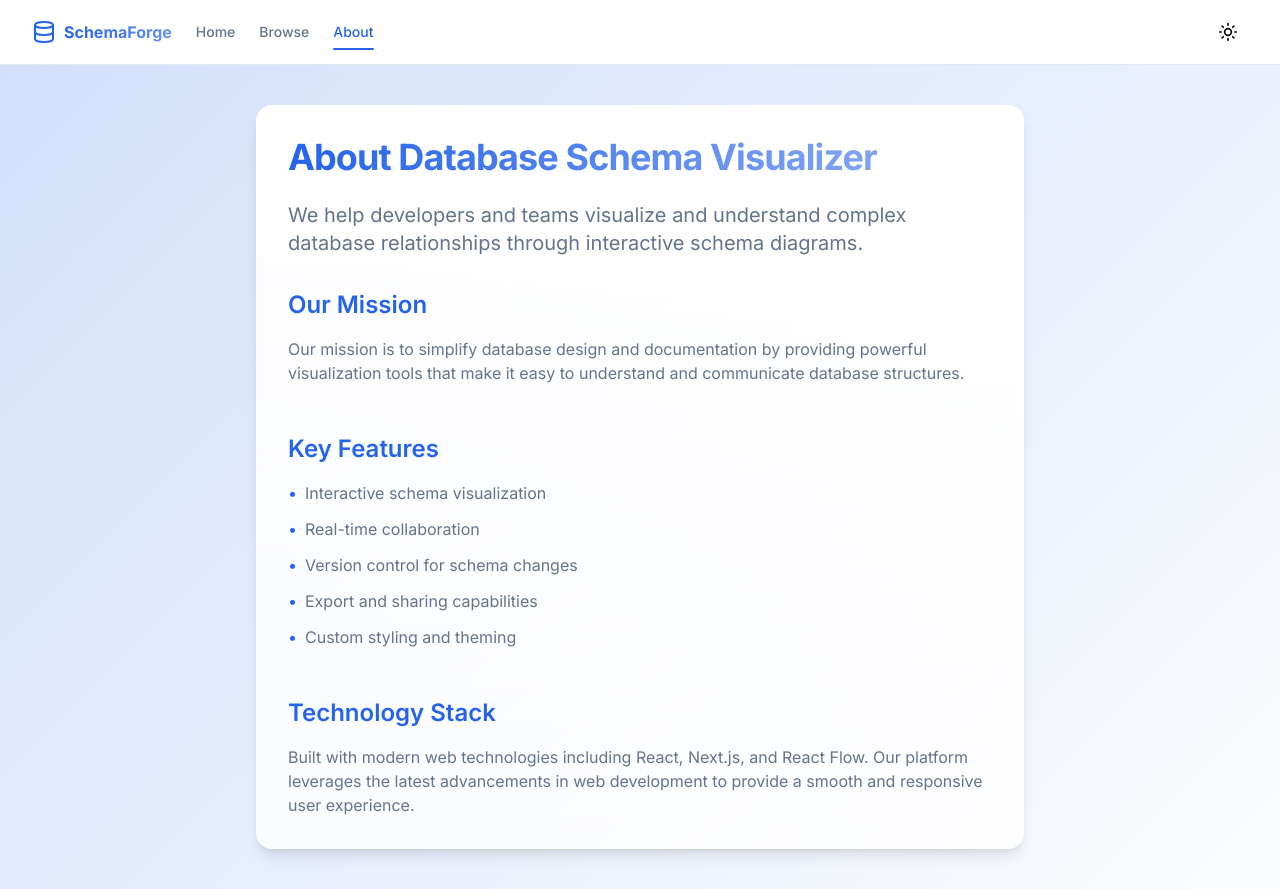
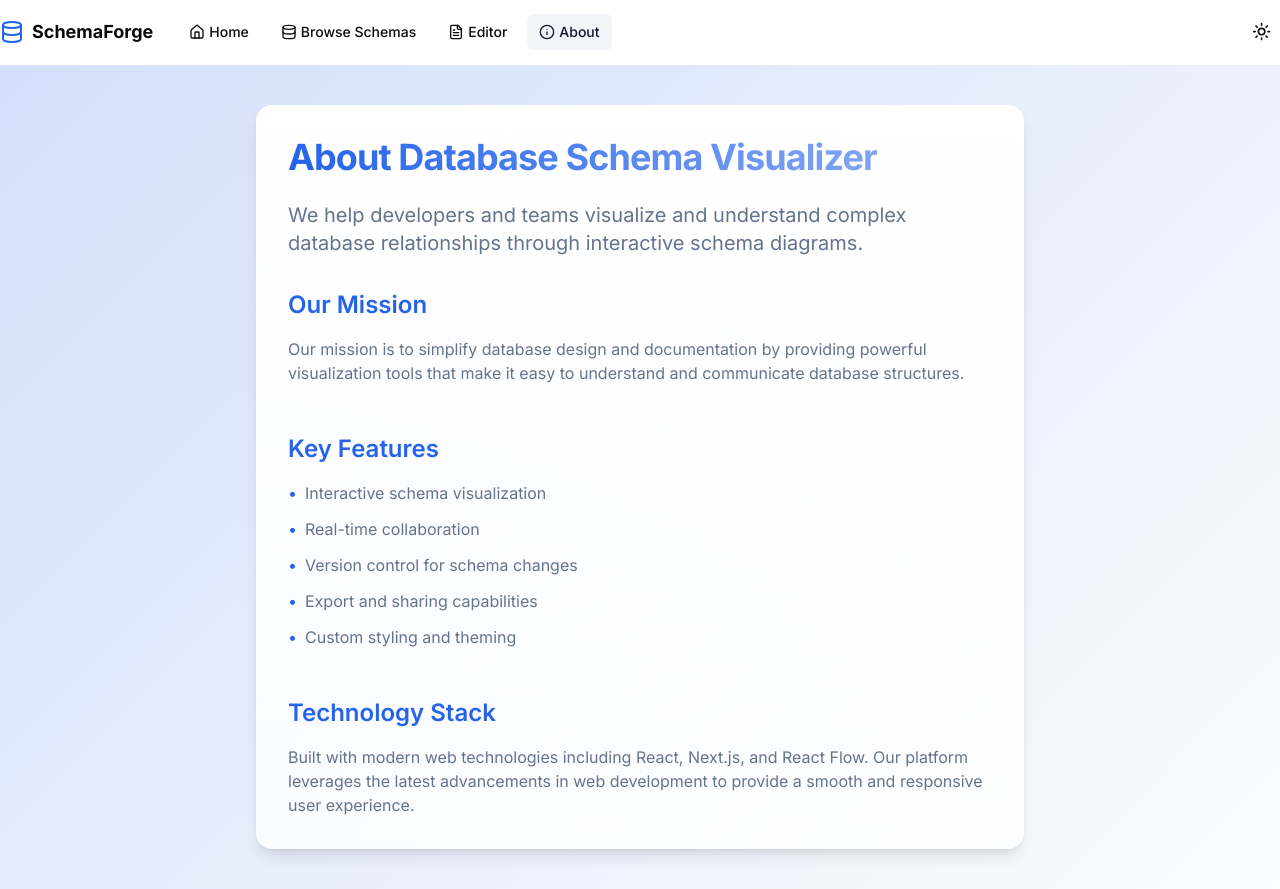
Before and after one commit to mahmoud661/Schema-Forge, a Next.js app: page /about in a window 1280 px wide. Built offline with nearby package versions, Linux system fonts and the light colour scheme.

Commit message:
enahnce the theme and layouts

```diff
--- a/app/layout.tsx
+++ b/app/layout.tsx
@@ -1,14 +1,8 @@
-import './globals.css';
-import type { Metadata } from 'next';
-import { Inter } from 'next/font/google';
-import { ThemeProvider } from "next-themes";
+import "./globals.css";
+import { Inter } from "next/font/google";
+import { ThemeProvider } from "@/components/theme-provider";
 
-const inter = Inter({ subsets: ['latin'] });
-
-export const metadata: Metadata = {
-  title: 'SchemaForge - Database Schema Visualization',
-  description: 'Interactive database schema visualization and design tool',
-};
+const inter = Inter({ subsets: ["latin"] });
 
 export default function RootLayout({
   children,
@@ -24,7 +18,6 @@ export default function RootLayout({
           enableSystem
           disableTransitionOnChange
         >
-
           {children}
         </ThemeProvider>
       </body>
--- a/components/navigation.tsx
+++ b/components/navigation.tsx
@@ -1,100 +1,94 @@
 "use client";
 
-import { useState } from "react";
+import * as React from "react";
 import Link from "next/link";
 import { usePathname } from "next/navigation";
 import { cn } from "@/lib/utils";
 import { Button } from "@/components/ui/button";
-import { MoonIcon, SunIcon, Database, Menu, X } from "lucide-react";
-import { useTheme } from "next-themes";
+import { ThemeToggle } from "@/components/theme-toggle";
+import { Database, FileText, Home, Info } from "lucide-react";
 
 export function Navigation() {
   const pathname = usePathname();
-  const { resolvedTheme, setTheme } = useTheme();
-  const [isMenuOpen, setIsMenuOpen] = useState(false);
+  const [isScrolled, setIsScrolled] = React.useState(false);
 
-  const links = [
-    { href: "/", label: "Home" },
-    { href: "/browse", label: "Browse" },
-    { href: "/about", label: "About" },
+  // Optimize by using passive listener and throttling scroll event
+  React.useEffect(() => {
+    const handleScroll = () => {
+      setIsScrolled(window.scrollY > 10);
+    };
+
+    // Add the event listener with passive option for better performance
+    window.addEventListener("scroll", handleScroll, { passive: true });
+
+    // Initial check
+    handleScroll();
+
+    // Cleanup
+    return () => {
+      window.removeEventListener("scroll", handleScroll);
+    };
+  }, []);
+
+  const routes = [
+    {
+      path: "/",
+      label: "Home",
+      icon: Home,
+    },
+    {
+      path: "/browse",
+      label: "Browse Schemas",
+      icon: Database,
+    },
+    {
+      path: "/schemas",
+      label: "Editor",
+      icon: FileText,
+    },
+    {
+      path: "/about",
+      label: "About",
+      icon: Info,
+    },
   ];
 
   return (
-    <header className="sticky top-0 z-50 w-full border-b bg-background/95 backdrop-blur supports-[backdrop-filter]:bg-background/60">
-      <div className="container flex h-16 items-center justify-between px-4 sm:px-6 lg:px-8">
+    <header
+      className={cn(
+        "sticky top-0 z-50 w-full border-b backdrop-blur-sm transition-all duration-200",
+        isScrolled ? "border-border bg-background/90" : "border-transparent bg-background/50"
+      )}
+    >
+      <div className="container flex h-16 items-center justify-between">
         <div className="flex items-center gap-6">
-          <Link href="/" className="flex items-center gap-2 transition-opacity hover:opacity-80">
+          <Link href="/" className="flex items-center gap-2">
             <Database className="h-6 w-6 text-primary" />
-            <span className="font-bold bg-clip-text text-transparent bg-gradient-to-r from-primary to-primary/70">
-              SchemaForge
-            </span>
+            <span className="font-bold text-lg hidden md:inline-flex">SchemaForge</span>
           </Link>
-          <nav className="hidden md:flex items-center space-x-6 text-sm font-medium">
-            {links.map((link) => (
-              <Link
-                key={link.href}
-                href={link.href}
-                className={cn(
-                  "transition-colors hover:text-primary relative py-2",
-                  pathname === link.href
-                    ? "text-primary after:absolute after:bottom-0 after:left-0 after:right-0 after:h-0.5 after:bg-primary after:rounded-full"
-                    : "text-muted-foreground"
-                )}
-              >
-                {link.label}
-              </Link>
-            ))}
+          <nav className="flex items-center gap-1 sm:gap-2">
+            {routes.map((route) => {
+              const isActive = pathname === route.path;
+
+              return (
+                <Link href={route.path} key={route.path}>
+                  <Button
+                    variant={isActive ? "secondary" : "ghost"}
+                    size="sm"
+                    className="flex items-center gap-1 h-9"
+                  >
+                    <route.icon className="h-4 w-4" />
+                    <span className="hidden sm:inline-flex">{route.label}</span>
+                  </Button>
+                </Link>
+              );
+            })}
           </nav>
         </div>
-        <div className="flex items-center gap-4">
-          <Button
-            variant="ghost"
-            size="icon"
-            onClick={() => setTheme(resolvedTheme === "dark" ? "light" : "dark")}
-            className="rounded-full hover:bg-primary/10"
-          >
-            <SunIcon className="h-5 w-5 rotate-0 scale-100 transition-all dark:-rotate-90 dark:scale-0" />
-            <MoonIcon className="absolute h-5 w-5 rotate-90 scale-0 transition-all dark:rotate-0 dark:scale-100" />
-            <span className="sr-only">Toggle theme</span>
-          </Button>
-          <Button
-            variant="ghost"
-            size="icon"
-            className="md:hidden rounded-full hover:bg-primary/10"
-            onClick={() => setIsMenuOpen(!isMenuOpen)}
-          >
-            {isMenuOpen ? (
-              <X className="h-5 w-5" />
-            ) : (
-              <Menu className="h-5 w-5" />
-            )}
-            <span className="sr-only">Toggle menu</span>
-          </Button>
+        <div className="flex items-center gap-2">
+          <ThemeToggle />
         </div>
       </div>
-
-      {/* Mobile menu */}
-      {isMenuOpen && (
-        <div className="md:hidden border-t bg-background">
-          <nav className="flex flex-col p-4">
-            {links.map((link) => (
-              <Link
-                key={link.href}
-                href={link.href}
-                onClick={() => setIsMenuOpen(false)}
-                className={cn(
-                  "px-4 py-3 text-sm font-medium rounded-lg transition-colors",
-                  pathname === link.href
-                    ? "bg-primary/10 text-primary"
-                    : "text-muted-foreground hover:bg-primary/5 hover:text-primary"
-                )}
-              >
-                {link.label}
-              </Link>
-            ))}
-          </nav>
-        </div>
-      )}
     </header>
   );
 }
--- a/components/schema-node.tsx
+++ b/components/schema-node.tsx
@@ -14,8 +14,7 @@ import { SchemaNodeData, ColumnSchema } from "@/app/schemas/editor/[id]/types";
 
 const getHandleStyle = (type: 'source' | 'target', hasConstraints: boolean = false) => ({
   background: type === 'source' ? '#10b981' : '#3b82f6',
-  width: '12px',
-  height: '12px',
+
   border: '2px solid white',
   boxShadow: `0 0 10px ${type === 'source' ? 'rgba(16, 185, 129, 0.9)' : 'rgba(59, 130, 246, 0.9)'}`,
   opacity: hasConstraints ? 1 : 0.5,
@@ -51,7 +50,7 @@ const SchemaNode = memo(
                   id={`target-${column.title}`}
                   type="target"
                   position={Position.Left}
-                  className="!absolute transition-all duration-150 hover:scale-110"
+                  className="!absolute transition-all duration-150 "
                   style={getHandleStyle('target', isPrimary || isUnique)}
                 />
 
@@ -85,7 +84,7 @@ const SchemaNode = memo(
                   id={`source-${column.title}`}
                   type="source"
                   position={Position.Right}
-                  className="!absolute transition-all duration-150 hover:scale-110"
+                  className="!absolute transition-all duration-150 "
                   style={getHandleStyle('source', isPrimary || isUnique)}
                 />
               </DatabaseSchemaTableRow>
--- /dev/null
+++ b/components/theme-provider.tsx
@@ -0,0 +1,13 @@
+"use client";
+
+import * as React from "react";
+import { ThemeProvider as NextThemesProvider } from "next-themes";
+import { type ThemeProviderProps } from "next-themes/dist/types";
+
+export function ThemeProvider({ children, ...props }: ThemeProviderProps) {
+  return (
+    <NextThemesProvider {...props}>
+      {children}
+    </NextThemesProvider>
+  );
+}
--- /dev/null
+++ b/components/theme-toggle.tsx
@@ -0,0 +1,40 @@
+"use client";
+
+import * as React from "react";
+import { Moon, Sun } from "lucide-react";
+import { useTheme } from "next-themes";
+
+import { Button } from "@/components/ui/button";
+import {
+  DropdownMenu,
+  DropdownMenuContent,
+  DropdownMenuItem,
+  DropdownMenuTrigger,
+} from "@/components/ui/dropdown-menu";
+
+export function ThemeToggle() {
+  const { setTheme, theme } = useTheme();
+
+  return (
+    <DropdownMenu>
+      <DropdownMenuTrigger asChild>
+        <Button variant="ghost" size="icon" className="h-9 w-9">
+          <Sun className="h-[1.2rem] w-[1.2rem] rotate-0 scale-100 transition-all dark:-rotate-90 dark:scale-0" />
+          <Moon className="absolute h-[1.2rem] w-[1.2rem] rotate-90 scale-0 transition-all dark:rotate-0 dark:scale-100" />
+          <span className="sr-only">Toggle theme</span>
+        </Button>
+      </DropdownMenuTrigger>
+      <DropdownMenuContent align="end">
+        <DropdownMenuItem onClick={() => setTheme("light")}>
+          Light
+        </DropdownMenuItem>
+        <DropdownMenuItem onClick={() => setTheme("dark")}>
+          Dark
+        </DropdownMenuItem>
+        <DropdownMenuItem onClick={() => setTheme("system")}>
+          System
+        </DropdownMenuItem>
+      </DropdownMenuContent>
+    </DropdownMenu>
+  );
+}
--- a/lib/schema-flow-styles.css
+++ b/lib/schema-flow-styles.css
@@ -8,10 +8,7 @@
   border: 2px solid white;
 }
 
-.react-flow__handle:hover {
-  transform: scale(1.3);
-  transition: transform 0.2s;
-}
+
 
 /* Left handles style */
 .react-flow__handle-left {
```
Also changed, not shown: 1 other file (tests, documents, lock files or other folders).
